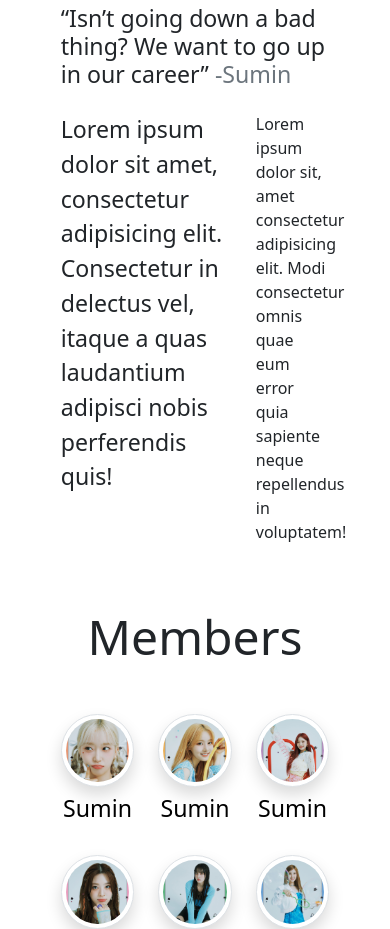
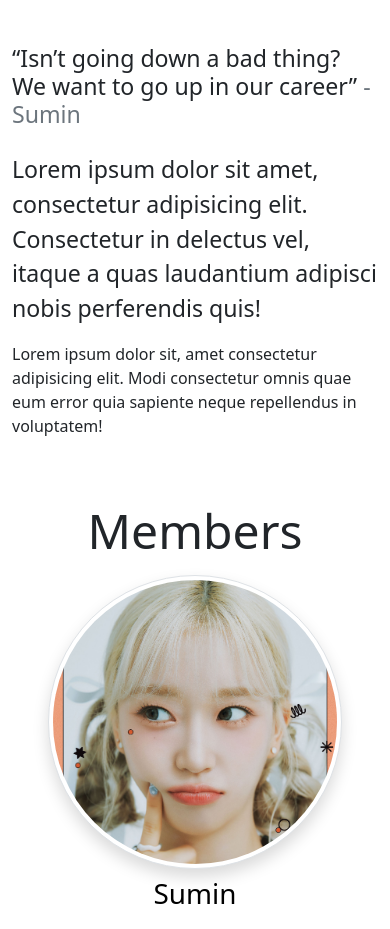
Before and after one commit to nanoGitH/stayc-tribute-fix, a plain HTML site: page index.html in a window 390 px wide. Shown: the part 1071-2000 px from the top of the page. Drawn offline with nearby package versions, Linux system fonts and the light colour scheme.

Commit message:
responsive sekedar

```diff
--- a/asdasd.css
+++ b/asdasd.css
@@ -3,7 +3,6 @@
     height: 100vh;
     background-size: cover;
     background-repeat: no-repeat;
-    background-position: 0 -160px;
     margin-bottom: 100px;
 }
 
@@ -33,15 +32,16 @@
 @media (max-width: 768px) {
     .abcd {
         background-image: url("img/STAYC_on_XS.jpg");
+        width: 100vw;
         height: 100vh;
         background-size: cover;
         background-repeat: no-repeat;
-        background-position: 0 -50px;
         margin-bottom: 50px;
     }
 }
 
 @media (max-width: 576px) {
+
     .abcdhsatu {
         font-size: 50px;
         display: none;
@@ -51,3 +51,9 @@
         background-color: rgba(0, 0, 0, 0);
     }
 }
+
+@media (max-width: 375px) {
+    .abcd {
+        background-position: -100px 0;
+    }
+}
--- a/index.html
+++ b/index.html
@@ -34,25 +34,25 @@
     </div>
   </nav>
 
-  <div class="card bg-dark text-white abcd">
+  <div class="card bg-dark text-white abcd border-0">
     <div class="card-img-overlay abcdcover d-flex align-items-center justify-content-center">
       <h1 class="card-title abcdhsatu">STAR TO A YOUNG CULTURE</h1>
     </div>
   </div>
-  <h1 class="card-title abcdh d-block d-sm-none text-center fw-bold display-1">STAR TO A YOUNG CULTURE</h1>
+  <h1 class="card-title abcdh d-block d-sm-none text-center fw-bold display-1 mb-5">STAR TO A YOUNG CULTURE</h1>
 
   <section class="opening mb-5">
   <div class="container">
     <div class="row justify-content-center">
-      <div class="col-9 mb-3">
+      <div class="col-md-9 mb-3">
         <h3>“Isn’t going down a bad thing? We want to go up in our career” <span class="text-muted">-Sumin</span></h3>
       </div>
     </div>
     <div class="row justify-content-center">
-      <div class="col-6">
+      <div class="col-md-6">
         <p class="fs-3 fw-light">Lorem ipsum dolor sit amet, consectetur adipisicing elit. Consectetur in delectus vel, itaque a quas laudantium adipisci nobis perferendis quis!</p>
       </div>
-      <div class="col-3 fw-light">
+      <div class="col-md-3 fw-light">
         <p>Lorem ipsum dolor sit, amet consectetur adipisicing elit. Modi consectetur omnis quae eum error quia sapiente neque repellendus in voluptatem!</p>
       </div>
     </div>
@@ -63,59 +63,59 @@
   <div class="container">
     <div class="row">
       <div class="col">
-        <h2 class="membertitle text-center mb-5">Members</h2>
+        <h2 class="membertitle text-center mb-3">Members</h2>
       </div>
     </div>
 
     <div class="row justify-content-center mb-4">
-      <div class="col-3">
+      <div class="col-md-3 px-5">
         <div class="text-center">
           <a href="">
             <img src="img/members/suminc.jpg" alt="sumin" class="img-fluid img-thumbnail rounded-circle shadow">
           </a>
-          <a href="" class="membersname"><h3 class="mt-2">Sumin</h3></a>
+          <a href="" class="membersname"><h3 class="mt-2 fs-1 mb-5">Sumin</h3></a>
         </div>
       </div>
-      <div class="col-3">
+      <div class="col-md-3 px-5">
         <div class="text-center">
           <a href="">
             <img src="img/members/sieun.jpg" alt="sumin" class="img-fluid img-thumbnail rounded-circle shadow">
           </a>
-          <a href="" class="membersname"><h3 class="mt-2">Sumin</h3></a>
+          <a href="" class="membersname"><h3 class="mt-2 fs-1 mb-5">Sieun</h3></a>
         </div>
       </div>
-      <div class="col-3">
+      <div class="col-md-3 px-5">
         <div class="text-center">
           <a href="">
             <img src="img/members/isa.jpg" alt="sumin" class="img-fluid img-thumbnail rounded-circle shadow">
           </a>
-          <a href="" class="membersname"><h3 class="mt-2">Sumin</h3></a>
+          <a href="" class="membersname"><h3 class="mt-2 fs-1 mb-5">Isa</h3></a>
         </div>
       </div>
     </div>
     <div class="row justify-content-center mb-4">
-      <div class="col-3">
+      <div class="col-md-3 px-5">
         <div class="text-center">
           <a href="">
             <img src="img/members/seeun.jpg" alt="sumin" class="img-fluid img-thumbnail rounded-circle shadow">
           </a>
-          <a href="" class="membersname"><h3 class="mt-2">Sumin</h3></a>
+          <a href="" class="membersname"><h3 class="mt-2 fs-1 mb-5">Seeun</h3></a>
         </div>
       </div>
-      <div class="col-3">
+      <div class="col-md-3 px-5">
         <div class="text-center">
           <a href="">
             <img src="img/members/yoon.jpg" alt="sumin" class="img-fluid img-thumbnail rounded-circle shadow">
           </a>
-          <a href="" class="membersname"><h3 class="mt-2">Sumin</h3></a>
+          <a href="" class="membersname"><h3 class="mt-2 fs-1 mb-5">Yoon</h3></a>
         </div>
       </div>
-      <div class="col-3">
+      <div class="col-md-3 px-5">
         <div class="text-center">
           <a href="">
             <img src="img/members/j.jpg" alt="sumin" class="img-fluid img-thumbnail rounded-circle shadow">
           </a>
-          <a href="" class="membersname"><h3 class="mt-2">Sumin</h3></a>
+          <a href="" class="membersname"><h3 class="mt-2 fs-1 mb-5">J</h3></a>
         </div>
       </div>
     </div>
@@ -123,6 +123,12 @@
   </section>
 
   <section class="discography">
+    <div class="row">
+      <div class="col">
+        <h2 class="membertitle text-center mb-4">Discography</h2>
+      </div>
+    </div>
+
     <div id="carouselExampleCaptions" class="carousel slide" data-bs-ride="carousel">
       <div class="carousel-indicators">
         <button type="button" data-bs-target="#carouselExampleCaptions" data-bs-slide-to="0" class="active" aria-current="true" aria-label="Slide 1"></button>
```
